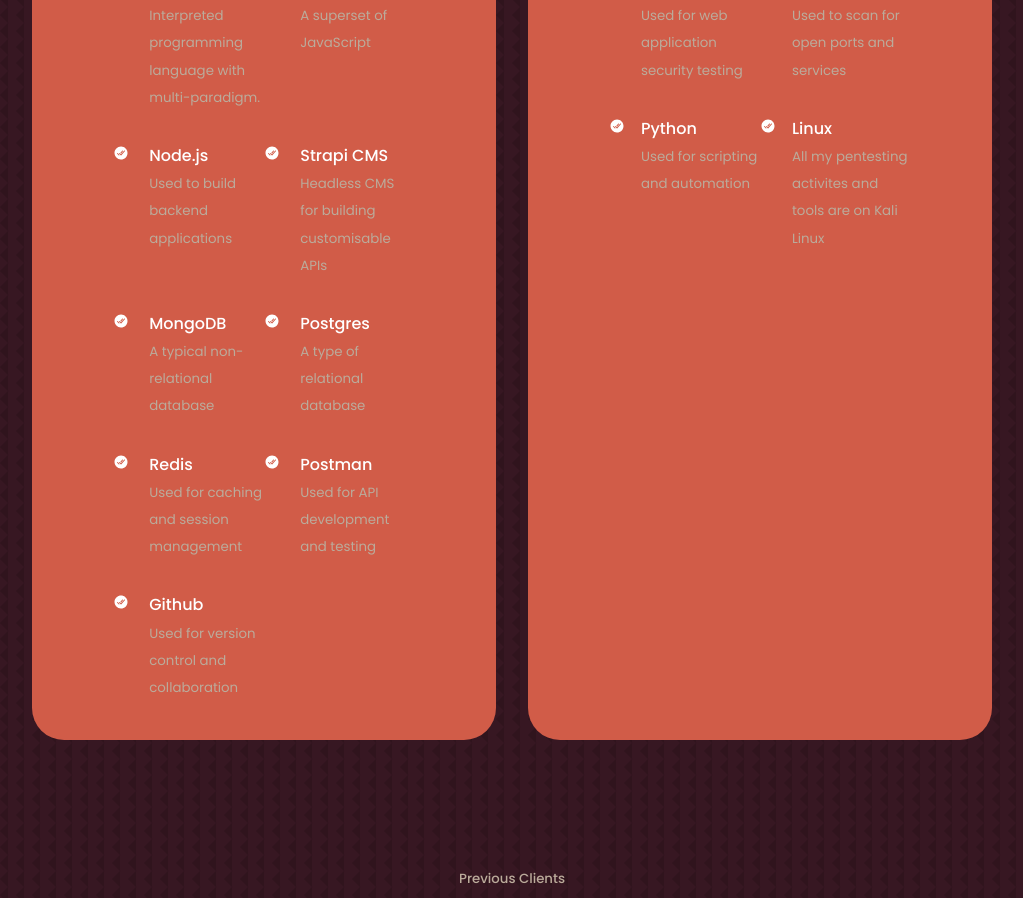
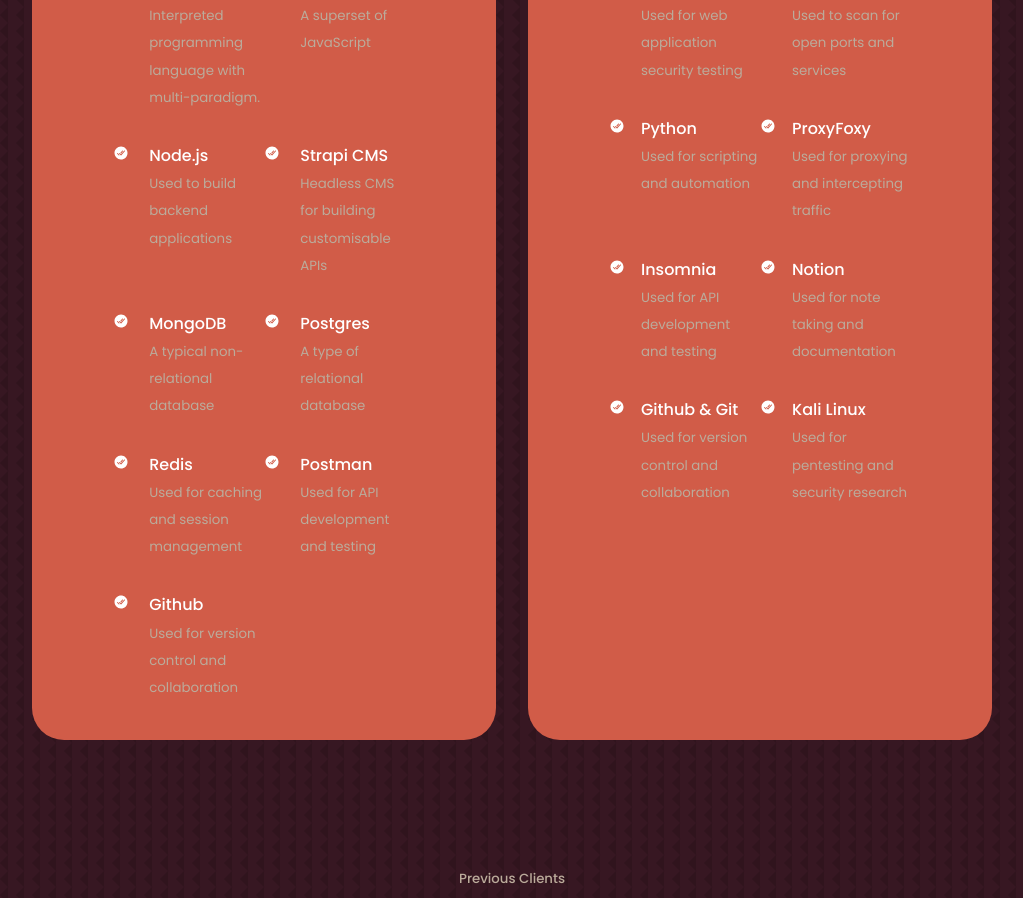
Before and after one commit to jobizil/my-portfolio, a React (Create React App) app: page / in a window 1280 px wide. Shown: the part 1945-2843 px from the top of the page, without its empty margins (128-1151 px from the left). Built offline with nearby package versions, Linux system fonts and the light colour scheme.

Commit message:
fix exprience css

```diff
--- a/src/components/experience/Experience.jsx
+++ b/src/components/experience/Experience.jsx
@@ -54,8 +54,25 @@
 		description: "Used for scripting and automation",
 	},
 	{
-		tool: "Linux",
-		description: "All my pentesting activites and tools are on Kali Linux",
+		tool: "ProxyFoxy",
+		description: "Used for proxying and intercepting traffic",
+	},
+	{
+		tool: "Insomnia",
+		description: "Used for API development and testing",
+	},
+	{
+		tool: "Notion",
+		description: "Used for note taking and documentation",
+	},
+
+	{
+		tool: "Github & Git",
+		description: "Used for version control and collaboration",
+	},
+	{
+		tool: "Kali Linux",
+		description: "Used for pentesting and security research",
 	},
 ];
 const Experience = () => {
```
